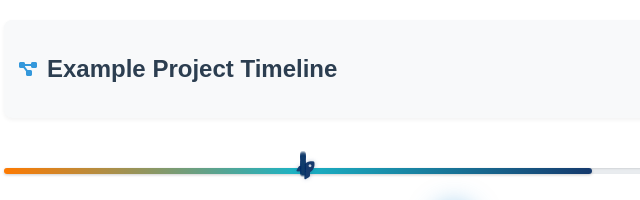
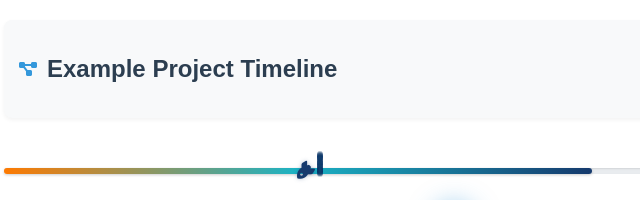
Before and after one commit to Temuka-F/timeline, a plain HTML site: page index.html in a window 1280 px wide. Shown: the top 200 px of the page, 36-676 px from the left. Drawn offline with nearby package versions, Linux system fonts and the light colour scheme; animation ran at ten frames a second.

Commit message:
Update rocket v4 index.html

```diff
--- a/index.html
+++ b/index.html
@@ -67,10 +67,10 @@
             transition: width 0.3s ease;
             box-shadow: 0 1px 3px rgba(0,0,0,0.2);
         }
-        .rocket-container {
+       .rocket-container {
         position: absolute;
         top: 50%;
-        left: 0;
+        right: -5px;
         transform: translateY(-50%);
         z-index: 2;
         pointer-events: none;
@@ -79,7 +79,7 @@
         .rocket {
             color: #163A6D;
             font-size: 18px;
-            transform: rotate(0deg);
+            transform: rotate(180deg);
             filter: drop-shadow(0 0 2px rgba(22, 58, 109, 0.3));
             display: inline-block;
         }
@@ -87,7 +87,7 @@
         .smoke-particles {
             position: absolute;
             top: 50%;
-            right: -15px;
+            left: 20px;
             transform: translateY(-50%);
             pointer-events: none;
             width: 30px;
@@ -112,7 +112,7 @@
                 opacity: 0.3;
             }
             100% {
-                transform: translate(-20px, calc(random(-5, 5) * 1px)) scale(3);
+                transform: translate(20px, calc(random(-5, 5) * 1px)) scale(3);
                 opacity: 0;
             }
         }
@@ -417,8 +417,8 @@
         // Add this code right after the variables above
         const rocketHtml = `
             <div class="rocket-container">
+                <div class="smoke-particles"></div>
                 <i class="fas fa-rocket rocket"></i>
-                <div class="smoke-particles"></div>
             </div>
         `;
         progressBar.insertAdjacentHTML('beforeend', rocketHtml);
```
